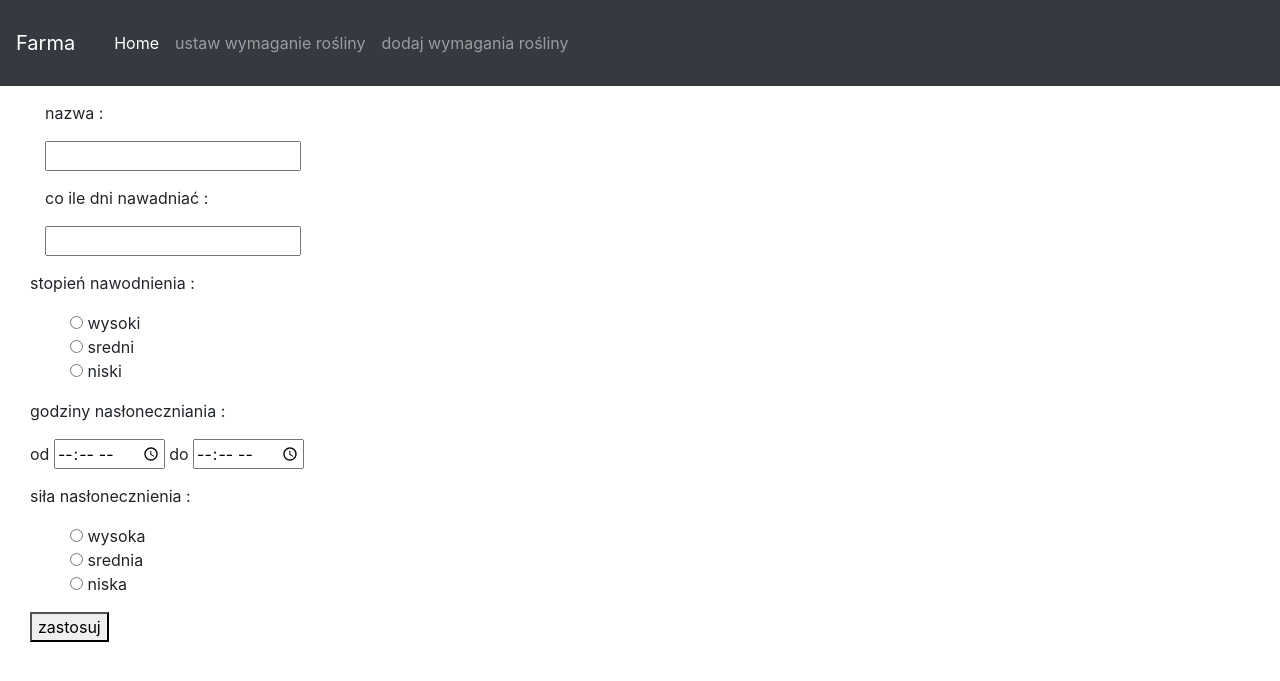
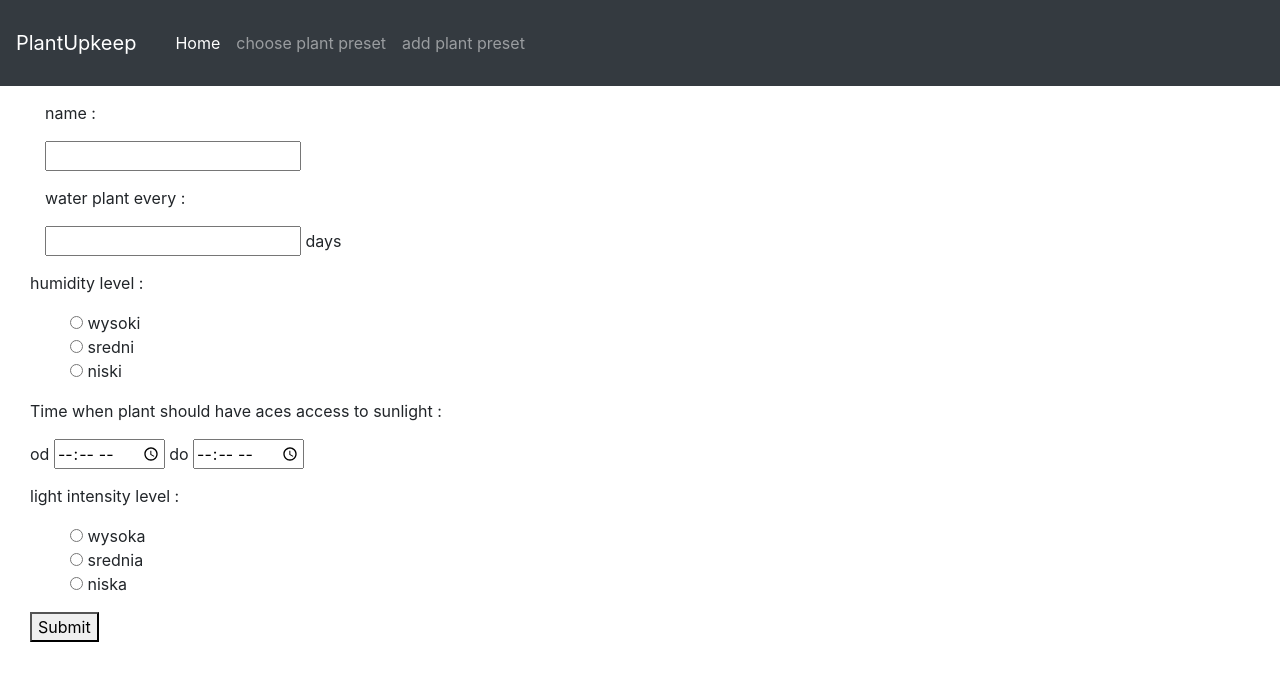
Before and after one commit to bboydexter1/PlantUpkeep, a Flask app: page /addPreset in a window 1280 px wide. Shown: the top 681 px of the page. Run offline with Flask 2, Linux system fonts and the light colour scheme; data comes from the database, SQL or seed files in the repository; some libraries are stand-ins or nearby versions.

Commit message:
translation to english

```diff
--- a/templates/addPreset.html
+++ b/templates/addPreset.html
@@ -4,16 +4,16 @@
 	<form  action="{{ url_for('addPresetDataHandle') }}" method="post">
 		<div>
 			<div>
-				<p>nazwa : </p>
+				<p>name : </p>
 				<input type="text" name="name">
 			</div>
 			<div>
-				<p>co ile dni nawadniać : </p>
-				<input type="text" name="daysCount">
+				<p>water plant every : </p>
+				<input type="text" name="daysCount"> days
 			</div>
 		</div>
 		<div>
-			<p>stopień nawodnienia : </p>
+			<p>humidity level : </p>
 			<ul style="list-style-type: none;">
 			{% for option in wateringOptions %}
 			<li><input type="radio" class="radio" name="wateringType" value="{{option.id}}"> {{option.name}}	</li>
@@ -22,12 +22,12 @@
 		</div>
 
 		<div>
-			<p>godziny nasłoneczniania : </p>
+			<p>Time when plant should have aces access to sunlight : </p>
 			<a>od</a> <input type="time" name="from">
 			<a>do</a> <input type="time" name="to">
 		</div>
 		<div>
-			<p>siła nasłonecznienia : </p>
+			<p>light intensity level : </p>
 			<ul style="list-style-type: none;">
 			{% for option in lightOptions %}
 			<li><input type="radio" class="radio" name="ilumnatingType" value="{{option.id}}"> {{option.name}}	</li>
@@ -35,7 +35,7 @@
 			</ul>
 		</div>
 		<div>
-			<button>zastosuj</button>
+			<button>Submit</button>
 		</div>
 	</form>
 
--- a/templates/includes/navBar.html
+++ b/templates/includes/navBar.html
@@ -1,5 +1,5 @@
 <nav class="navbar navbar-expand-md navbar-dark  bg-dark">
-    <a class="navbar-brand" href="#">Farma</a>
+    <a class="navbar-brand" href="#">PlantUpkeep</a>
     <button class="navbar-toggler" type="button" data-toggle="collapse" data-target="#navbarCollapse" aria-controls="navbarCollapse" aria-expanded="false" aria-label="Toggle navigation">
       <span class="navbar-toggler-icon"></span>
     </button>
@@ -9,10 +9,10 @@
           <a class="nav-link" href="/">Home <span class="sr-only">(current)</span></a>
         </li>
         <li class="nav-item">
-          <a class="nav-link" href="/changePlantSettings">ustaw wymaganie rośliny</a>
+          <a class="nav-link" href="/changePlantSettings">choose plant preset</a>
         </li>
         <li class="nav-item">
-          <a class="nav-link" href="/addPreset">dodaj wymagania rośliny</a>
+          <a class="nav-link" href="/addPreset">add plant preset</a>
         </li>
       </ul>
     </div>
--- a/templates/layout.html
+++ b/templates/layout.html
@@ -6,7 +6,7 @@
 		<!-- Bootstrap CSS -->
 		<link rel="stylesheet" href="https://stackpath.bootstrapcdn.com/bootstrap/4.3.1/css/bootstrap.min.css" integrity="sha384-ggOyR0iXCbMQv3Xipma34MD+dH/1fQ784/j6cY/iJTQUOhcWr7x9JvoRxT2MZw1T" crossorigin="anonymous">
 
-		<title>obsługa farmy</title>
+		<title>PlantUpkeep</title>
 		<style>
 			div{
 				margin : 15px;
```
Also changed, not shown: templates/chosePreset.html (+5 -5 lines), templates/index.html (+5 -5 lines), templates/lamp.html (+4 -4 lines).
